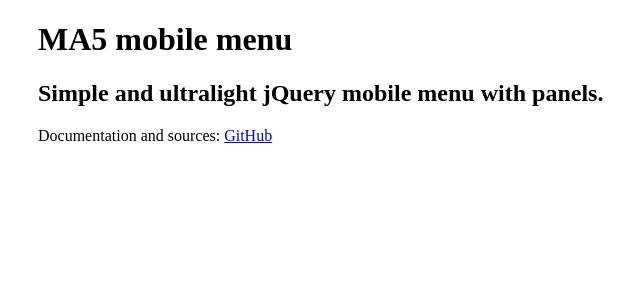
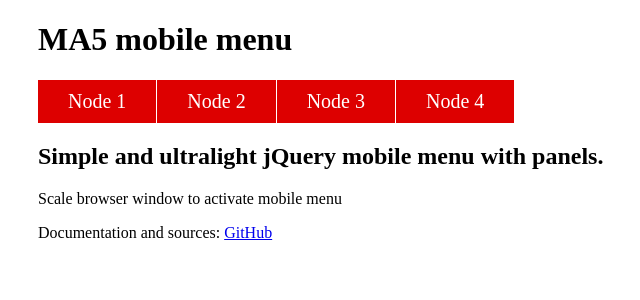
Before and after one commit to ma-5/ma5-mobile-menu, a PHP site: page / in a window 1280 px wide. Shown: the top 300 px of the page, without its empty margins (17-657 px from the left). Run offline with PHP 8.4, Linux system fonts and the light colour scheme; style sheets or scripts are compiled from the project's sources.

Commit message:
ma5-mobile-menu v1.1

```diff
--- a/index.php
+++ b/index.php
@@ -10,8 +10,8 @@
         <script src="./javascripts/jquery-2.1.1.min.js"></script>
         <script src="./javascripts/ma5-mobile-menu.js"></script>
         <link href="./stylesheets/reset.css" rel="stylesheet" type="text/css">
+        <link href="./stylesheets/ma5-mobile-menu.css" rel="stylesheet" type="text/css">
         <link href="./stylesheets/site.css" rel="stylesheet" type="text/css">
-        <link href="./stylesheets/ma5-mobile-menu.css" rel="stylesheet" type="text/css">
         <script>
             $(document).ready(function(){
                 ma5mobileMenu({
@@ -37,19 +37,17 @@
                 <ul class="ma5-ul">
                     <li class="ma5-li-1"><a href="#node1">Node 1</a></li>
                     <li class="ma5-li-2">
-                            <!-- Use .ma5-path-to-active to mark path links  -->
                         <!-- When list item has submenu the link should have .ma5-has-children class -->
-                            <a class="ma5-path-to-active ma5-has-children" href="#node2">Node 2</a><span class="ma5-btn-enter"></span>
+                        <a class="ma5-has-children" href="#node2">Node 2</a><span class="ma5-btn-enter"></span>
                         <!-- active panel -->
-                            <ul class="ma5-ul-2 ma5-active-ul">
+                        <ul class="ma5-ul-2">
                             <li class="ma5-li-2-1">
                                 <div class="ma5-leave-bar"><span class="ma5-btn-leave"></span>Node 2</div>
                                 <a href="#node2-1">Node 2-1</a>
                             </li>
                             <li class="ma5-li-2-2"><a href="#node2-2">Node 2-2</a></li>
-                                <!-- active node -->
-                                <li class="ma5-li-2-3 ma5-active-li">
-                                    <a class="ma5-path-to-active ma5-has-children" href="#node2-3">Node 2-2</a><span class="ma5-btn-enter"></span>
+                            <li class="ma5-li-2-3">
+                                <a class="ma5-has-children" href="#node2-3">Node 2-2</a><span class="ma5-btn-enter"></span>
                                 <ul class="ma5-ul-2-3">
                                     <li class="ma5-li-2-3-1">
                                         <div class="ma5-leave-bar"><span class="ma5-btn-leave"></span>Node 2-2</div>
@@ -67,6 +65,7 @@
             </nav>
             <section class="content">
                 <h2>Simple and ultralight jQuery mobile menu with panels.</h2>
+                <p>Scale browser window to activate mobile menu</p>
                 <p>Documentation and sources: <a href="https://github.com/ma-5/ma5-mobile-menu" target="_blank">GitHub</a></p>
             </section>
         </article>
--- a/scss/ma5-mobile-menu.scss
+++ b/scss/ma5-mobile-menu.scss
@@ -15,6 +15,7 @@ $ma5-mobile-menu-color5:#dd0000; // path to active elements, leave bar colors
 $ma5-mobile-menu-color6:#dd0000; // toogle menu background color;
 $ma5-mobile-menu-color7:#dbdbdb; // panel leave bar background-color
 $ma5-mobile-menu-color8:rgba(#090909, 0.5); // buttons enter text color
+$ma5-mobile-menu-color9:#cccccc; // menu-header background-color;
 
 
 // panel in animation
@@ -83,8 +84,6 @@ $ma5-mobile-menu-color8:rgba(#090909, 0.5); // buttons enter text color
     	transform: translate3d(-100%, 0, 0);
     }
 }
-
-
 * {
     -webkit-box-sizing:border-box;
     -moz-box-sizing:border-box;
@@ -96,11 +95,6 @@ $ma5-mobile-menu-color8:rgba(#090909, 0.5); // buttons enter text color
         -moz-box-sizing:border-box;
         box-sizing:border-box
     }
-}
-
-
-.ma5-menu-mobile {
-	display: none;
 }
 .ma5-mobile-menu-container {
 	-webkit-transform: translate3d(-100%, 0, 0);
@@ -328,13 +322,15 @@ $ma5-mobile-menu-color8:rgba(#090909, 0.5); // buttons enter text color
 
 // menu active
 @media (max-width: ($ma5-mobile-menu-breakpoint - 1)) {
+    .ma5-menu-mobile {
+        display:none;
+    }
     .ma5-menu-header,
     .ma5-close-bar {
         position: relative;
         height: $ma5-mobile-menu-top-position;
         padding:10px 10px 10px ($ma5-mobile-menu-top-position + 10px);
         text-align:center;
-        background-color:#cccccc;//temp
 
         .ma5-menu-heading {
             margin:0;
@@ -357,6 +353,9 @@ $ma5-mobile-menu-color8:rgba(#090909, 0.5); // buttons enter text color
             letter-spacing:-1px;
             color:rgba(0,0,0,0);
         }
+    }
+    .ma5-menu-header {
+        background-color:$ma5-mobile-menu-color9;
     }
     .ma5-close-bar {
         top:-50px;
@@ -433,7 +432,7 @@ $ma5-mobile-menu-color8:rgba(#090909, 0.5); // buttons enter text color
 }
 
 
-// menu inactive
+// desktop menu
 @media (min-width: $ma5-mobile-menu-breakpoint) {
     .ma5-mobile-menu-container {
         display:none;
--- a/scss/site.scss
+++ b/scss/site.scss
@@ -2,9 +2,46 @@
 .content {
     max-width:1200px;
     margin:0 auto;
+}
+.content {
     padding:0 15px;
 }
 
-.ma5-menu-header {
+// desktop menu
+@media (min-width: 768px) {
+    .ma5-mobile-menu-container {
+        display:block;
+    }
+    .site-header,
+    .content {
+        padding:0 15px;
+    }
+    .ma5-menu-mobile {
+        padding:0 15px;
+        max-width:1200px;
+        margin:0 auto;
 
+        > ul {
+            padding:0;
+            font-size:0;
+            > li {
+                display:inline;
+
+                > a {
+                    padding:10px 30px;
+                    margin-right:1px;
+                    background-color:#dd0000;
+                    color:#ffffff;
+                    display:inline-block;
+                    font-size:20px;
+                    text-decoration:none;
+
+                }
+
+                ul {
+                    display:none;
+                }
+            }
+        }
+    }
 }
--- a/stylesheets/site.css
+++ b/stylesheets/site.css
@@ -1 +1 @@
-.site-header,.content{max-width:1200px;margin:0 auto;padding:0 15px}
+.site-header,.content{max-width:1200px;margin:0 auto}.content{padding:0 15px}@media (min-width: 768px){.ma5-mobile-menu-container{display:block}.site-header,.content{padding:0 15px}.ma5-menu-mobile{padding:0 15px;max-width:1200px;margin:0 auto}.ma5-menu-mobile>ul{padding:0;font-size:0}.ma5-menu-mobile>ul>li{display:inline}.ma5-menu-mobile>ul>li>a{padding:10px 30px;margin-right:1px;background-color:#dd0000;color:#ffffff;display:inline-block;font-size:20px;text-decoration:none}.ma5-menu-mobile>ul>li ul{display:none}}
```
Also changed, not shown: stylesheets/ma5-mobile-menu.css. Lines whose indentation alone changed are shown as unchanged.
